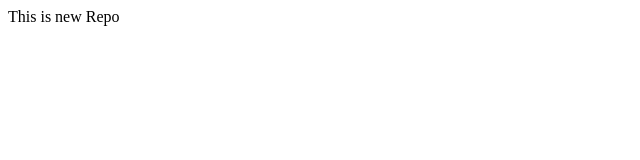
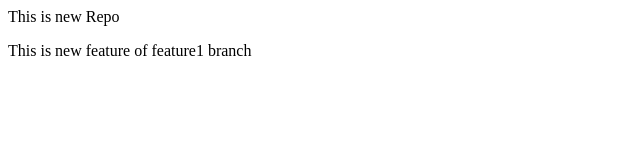
Before and after one commit to Dipali-git-coder/Localrepo, a plain HTML site: page index.html in a window 1280 px wide. Shown: the whole page, without its empty margins (0-640 px from the left). Drawn offline with Linux system fonts and the light colour scheme.

Commit message:
Add new feature

```diff
--- a/index.html
+++ b/index.html
@@ -1 +1,2 @@
 <p>This is new Repo</p>
+<p>This is new feature of feature1 branch</p>
```
